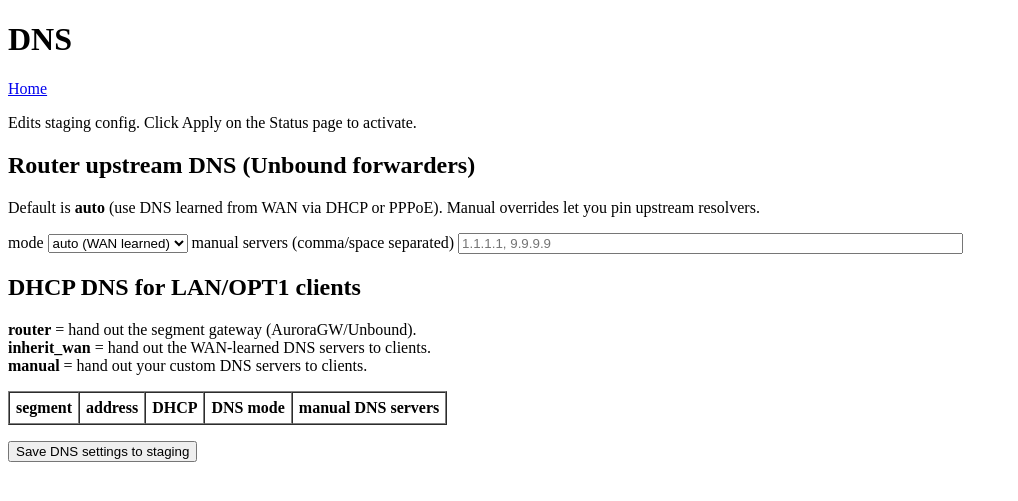
After one commit to maha-raj/AuroraGW, a FastAPI app: template web/templates/dns.html in a window 1280 px wide. The commit adds this page. Shown: the top 501 px of the page, without its empty margins (0-1018 px from the left). Run offline with FastAPI, Linux system fonts and the light colour scheme; the template is opened without the code that fills it, so the values that code supplies are empty.

Commit message:
DNS: WAN-learned upstream + per-segment overrides

```diff
--- a/web/app.py
+++ b/web/app.py
@@ -4,6 +4,7 @@ import threading
 from collections import deque
 from pathlib import Path
 from typing import List
+import ipaddress
 import yaml
 from fastapi import FastAPI, Request, Response, Form, HTTPException
 from fastapi.responses import HTMLResponse, RedirectResponse, PlainTextResponse
@@ -172,6 +173,20 @@ class TrafficMonitor:
 
 TRAFFIC = TrafficMonitor()
 threading.Thread(target=TRAFFIC.run_forever, daemon=True).start()
+
+def parse_dns_list(raw: str) -> list[str]:
+    parts = []
+    for tok in (raw or "").replace(",", " ").split():
+        tok = tok.strip()
+        if not tok:
+            continue
+        try:
+            ipaddress.ip_address(tok)
+            parts.append(tok)
+        except Exception:
+            continue
+    # unique, keep order
+    return list(dict.fromkeys(parts))
 
 @app.middleware("http")
 async def metrics_mw(request: Request, call_next):
@@ -368,6 +383,81 @@ def evebox_post(request: Request, enabled: str = Form("0")):
     audit(f"evebox updated enabled={cfg['services']['evebox']['enabled']}")
     return RedirectResponse(url="/evebox", status_code=303)
 
+@app.get("/dns", response_class=HTMLResponse)
+def dns_get(request: Request):
+    require_auth(request)
+    cfg = load_yaml(CFG_STAGING if CFG_STAGING.exists() else CFG_ACTIVE)
+
+    dns = ((cfg.get("services") or {}).get("dns") or {})
+    upstream = (dns.get("upstream") or {})
+    up_mode = (upstream.get("mode") or "auto").strip().lower()
+    up_servers = upstream.get("servers") or []
+    up_servers_text = ", ".join([str(x) for x in up_servers])
+
+    seg_rows = []
+    for seg in (cfg.get("segments") or []):
+        dh = (seg.get("dhcp") or {})
+        dh_enabled = bool(dh.get("enabled", False))
+        dns_cfg = (dh.get("dns") or {})
+        seg_rows.append(
+            {
+                "id": seg.get("id", ""),
+                "label": seg.get("label", ""),
+                "address": seg.get("address", ""),
+                "dhcp_enabled": dh_enabled,
+                "dns_mode": (dns_cfg.get("mode") or "router").strip().lower(),
+                "dns_servers": ", ".join([str(x) for x in (dns_cfg.get("servers") or [])]),
+            }
+        )
+
+    return templates.TemplateResponse(
+        "dns.html",
+        {
+            "request": request,
+            "up_mode": up_mode,
+            "up_servers": up_servers_text,
+            "segments": seg_rows,
+        },
+    )
+
+@app.post("/dns")
+def dns_post(
+    request: Request,
+    upstream_mode: str = Form("auto"),
+    upstream_servers: str = Form(""),
+    seg_id: List[str] = Form([]),
+    seg_dns_mode: List[str] = Form([]),
+    seg_dns_servers: List[str] = Form([]),
+):
+    require_auth(request)
+    cfg = load_yaml(CFG_STAGING if CFG_STAGING.exists() else CFG_ACTIVE)
+    cfg.setdefault("services", {})
+    cfg["services"].setdefault("dns", {})
+    cfg["services"]["dns"].setdefault("upstream", {})
+
+    upstream_mode = (upstream_mode or "auto").strip().lower()
+    if upstream_mode not in ("auto", "manual"):
+        upstream_mode = "auto"
+    cfg["services"]["dns"]["upstream"]["mode"] = upstream_mode
+    cfg["services"]["dns"]["upstream"]["servers"] = parse_dns_list(upstream_servers) if upstream_mode == "manual" else []
+
+    by_id = {str(s.get("id")): s for s in (cfg.get("segments") or [])}
+    for i, sid in enumerate(seg_id):
+        seg = by_id.get(str(sid))
+        if not seg:
+            continue
+        seg.setdefault("dhcp", {})
+        seg["dhcp"].setdefault("dns", {})
+        mode = (seg_dns_mode[i] if i < len(seg_dns_mode) else "router").strip().lower()
+        if mode not in ("router", "inherit_wan", "manual"):
+            mode = "router"
+        seg["dhcp"]["dns"]["mode"] = mode
+        seg["dhcp"]["dns"]["servers"] = parse_dns_list(seg_dns_servers[i]) if (mode == "manual" and i < len(seg_dns_servers)) else []
+
+    save_yaml(CFG_STAGING, cfg)
+    audit("dns settings updated")
+    return RedirectResponse(url="/dns", status_code=303)
+
 @app.post("/backup")
 def backup(request: Request):
     require_auth(request)
--- /dev/null
+++ b/web/templates/dns.html
@@ -0,0 +1,69 @@
+<!doctype html>
+<html>
+  <head>
+    <meta charset="utf-8" />
+    <title>DNS</title>
+  </head>
+  <body>
+    <h1>DNS</h1>
+    <p><a href="/">Home</a></p>
+
+    <p>Edits staging config. Click Apply on the Status page to activate.</p>
+
+    <form method="post" action="/dns">
+      <h2>Router upstream DNS (Unbound forwarders)</h2>
+      <p>
+        Default is <b>auto</b> (use DNS learned from WAN via DHCP or PPPoE).
+        Manual overrides let you pin upstream resolvers.
+      </p>
+      <label>mode
+        <select name="upstream_mode">
+          <option value="auto" {% if up_mode == "auto" %}selected{% endif %}>auto (WAN learned)</option>
+          <option value="manual" {% if up_mode == "manual" %}selected{% endif %}>manual</option>
+        </select>
+      </label>
+      <label>manual servers (comma/space separated)
+        <input type="text" name="upstream_servers" value="{{ up_servers }}" size="60" placeholder="1.1.1.1, 9.9.9.9" />
+      </label>
+
+      <h2>DHCP DNS for LAN/OPT1 clients</h2>
+      <p>
+        <b>router</b> = hand out the segment gateway (AuroraGW/Unbound).<br/>
+        <b>inherit_wan</b> = hand out the WAN-learned DNS servers to clients.<br/>
+        <b>manual</b> = hand out your custom DNS servers to clients.
+      </p>
+
+      <table border="1" cellpadding="6" cellspacing="0">
+        <tr>
+          <th>segment</th>
+          <th>address</th>
+          <th>DHCP</th>
+          <th>DNS mode</th>
+          <th>manual DNS servers</th>
+        </tr>
+        {% for s in segments %}
+        <tr>
+          <td>
+            <input type="hidden" name="seg_id" value="{{ s.id }}" />
+            <b>{{ s.id }}</b> {{ s.label }}
+          </td>
+          <td>{{ s.address }}</td>
+          <td>{{ "on" if s.dhcp_enabled else "off" }}</td>
+          <td>
+            <select name="seg_dns_mode">
+              <option value="router" {% if s.dns_mode == "router" %}selected{% endif %}>router</option>
+              <option value="inherit_wan" {% if s.dns_mode == "inherit_wan" %}selected{% endif %}>inherit_wan</option>
+              <option value="manual" {% if s.dns_mode == "manual" %}selected{% endif %}>manual</option>
+            </select>
+          </td>
+          <td>
+            <input type="text" name="seg_dns_servers" value="{{ s.dns_servers }}" size="50" placeholder="1.1.1.1, 9.9.9.9" />
+          </td>
+        </tr>
+        {% endfor %}
+      </table>
+
+      <p><button type="submit">Save DNS settings to staging</button></p>
+    </form>
+  </body>
+</html>
--- a/web/templates/index.html
+++ b/web/templates/index.html
@@ -1 +1 @@
-<!doctype html><html><head><meta charset='utf-8'><title>AuroraGW</title></head><body><h1>AuroraGW</h1><ul><li><a href='/status'>Status</a></li><li><a href='/config'>Config</a></li><li><a href='/firewall'>Firewall</a></li><li><a href='/suricata'>Suricata</a></li><li><a href='/evebox'>EveBox</a></li><li><a href='/traffic'>Traffic</a></li><li><a href='/backups'>Backups</a></li><li><a href='/logs'>Logs</a></li></ul><p>Auth: HTTP Basic (admin / password set in installer).</p></body></html>
+<!doctype html><html><head><meta charset='utf-8'><title>AuroraGW</title></head><body><h1>AuroraGW</h1><ul><li><a href='/status'>Status</a></li><li><a href='/config'>Config</a></li><li><a href='/dns'>DNS</a></li><li><a href='/firewall'>Firewall</a></li><li><a href='/suricata'>Suricata</a></li><li><a href='/evebox'>EveBox</a></li><li><a href='/traffic'>Traffic</a></li><li><a href='/backups'>Backups</a></li><li><a href='/logs'>Logs</a></li></ul><p>Auth: HTTP Basic (admin / password set in installer).</p></body></html>
```
Also changed, not shown: auroragd/auroragd.py (+85 -9 lines), config/config.example.yaml (+16 -3 lines), config/schema.json (+37 -0 lines), docs/HOWTO.md (+36 -0 lines), 2 other files.
